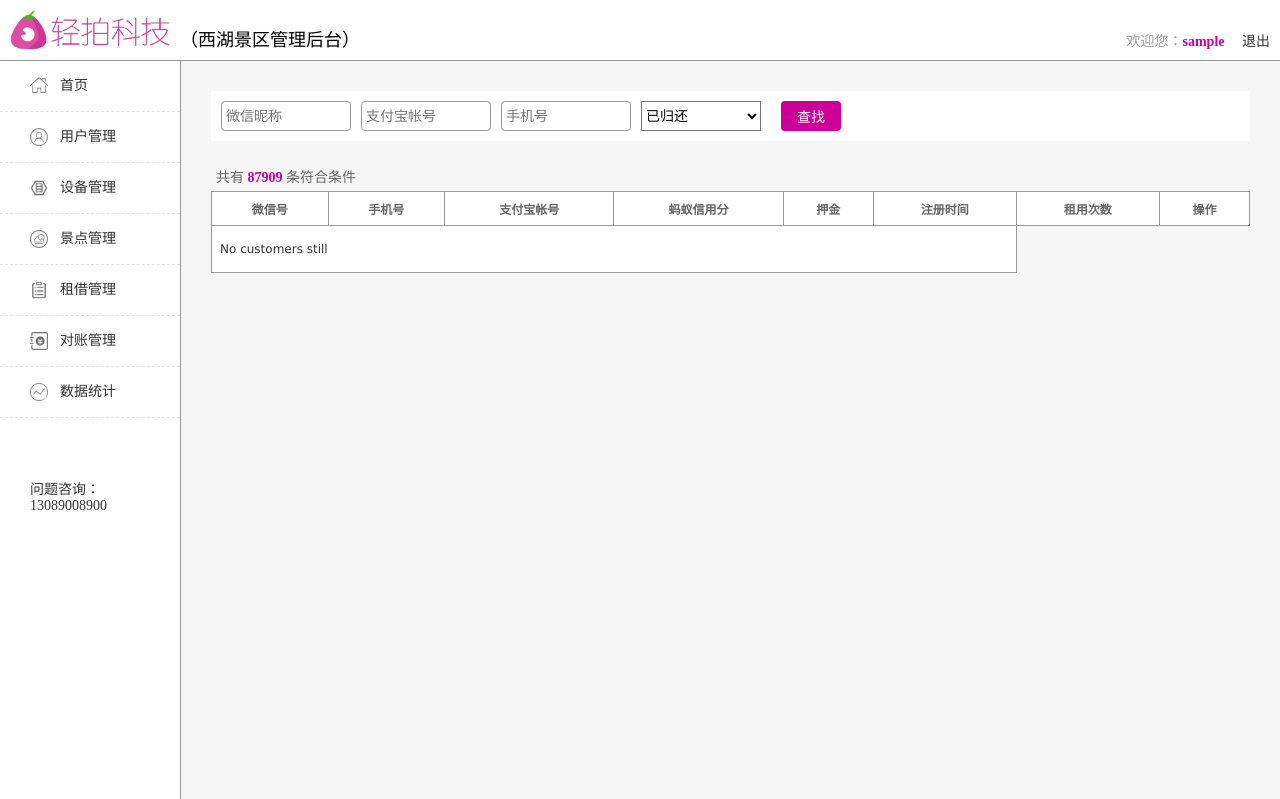
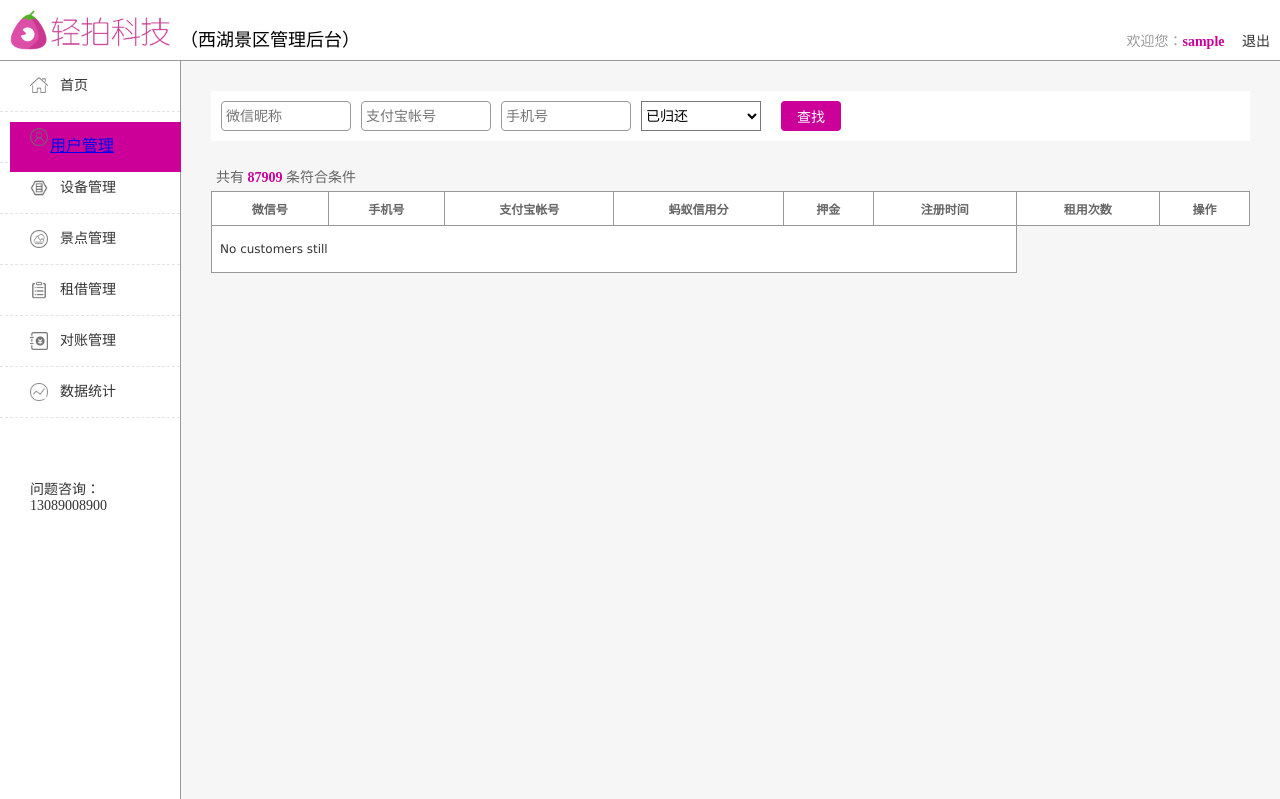
Before and after one commit to will-lzx/management, a Django app: page /customer/ in a window 1280 px wide. Shown: the top 799 px of the page. Run offline with Django 3.2, Linux system fonts and the light colour scheme; the visitor is signed in with stand-in values (Sample User, id 1); data that the repository does not hold is empty.

Commit message:
fix the select menu css

```diff
--- a/analysis/views.py
+++ b/analysis/views.py
@@ -5,5 +5,8 @@ from django.shortcuts import render
 
 def analysis(request):
     template_name = 'analysis/analysis_index.html'
-    response = render(request, template_name)
+    context = {
+        'menu_selected': 'data_analysis'
+    }
+    response = render(request, template_name, context)
     return response
--- a/customer/views.py
+++ b/customer/views.py
@@ -11,7 +11,10 @@ def customer(request):
 
     customers = Customer.objects.all()
 
-    context = {'customers': customers}
+    context = {
+        'menu_selected': 'user_management',
+        'customers': customers
+    }
 
     response = render(request, template_name, context)
     return response
@@ -91,7 +94,10 @@ def lendmanagement(request):
     lendhistories = LendHistory.objects.all().order_by('-start_time')
     template_name = 'customer/lendmanagement.html'
 
-    context = {'lendhistories': lendhistories}
+    context = {
+        'menu_selected': 'lend_management',
+        'lendhistories': lendhistories
+    }
 
     response = render(request, template_name, context)
     return response
--- a/templates/base.html
+++ b/templates/base.html
@@ -37,7 +37,7 @@
                  <div class="dh_icon">
                      <img class="icon_img" src="{% static '/images/menu/sy.png' %}" alt="首页" />
                  </div>
-                 <div class="dh_li_til"><a href='#' onclick="select_menu(this)">首页</a></div>
+                 <div class="dh_li_til"><a href='/' name="home">首页</a></div>
             </div>
 {#            <div class="dh_li crunt_li">#}
 {#                 <div class="dh_icon">#}
@@ -47,27 +47,27 @@
 {#            </div>#}
             <div class="dh_li">
                  <div class="dh_icon"><img class="icon_img" src="{% static '/images/menu/yh.png' %}" alt="用户管理"/></div>
-                 <div class="dh_li_til"><a href='/customer/'>用户管理</a></div>
+                 <div class="dh_li_til"><a href='/customer/' name="user_management">用户管理</a></div>
             </div>
             <div class="dh_li">
                  <div class="dh_icon"><img class="icon_img" src="{% static '/images/menu/yj.png' %}" alt="设备管理"/></div>
-                 <div class="dh_li_til"><a href='/hardware/cabinet/'>设备管理</a></div>
+                 <div class="dh_li_til"><a href='/hardware/cabinet/' name="cabinet_management">设备管理</a></div>
             </div>
             <div class="dh_li">
                  <div class="dh_icon"><img class="icon_img" src="{% static '/images/menu/jd.png' %}" alt="景点管理"/></div>
-                 <div class="dh_li_til"><a href='/hardware/spot/'>景点管理</a></div>
+                 <div class="dh_li_til"><a href='/hardware/spot/' name="spot_management">景点管理</a></div>
             </div>
             <div class="dh_li">
                  <div class="dh_icon"><img class="icon_img" src="{% static '/images/menu/dd.png' %}" alt="租借管理"/></div>
-                 <div class="dh_li_til"><a href='/customer/lendmanagement/'>租借管理</a></div>
+                 <div class="dh_li_til"><a href='/customer/lendmanagement/' name="lend_management">租借管理</a></div>
             </div>
             <div class="dh_li">
                  <div class="dh_icon"><img class="icon_img" src="{% static '/images/menu/dz.png' %}" alt="对账管理"/></div>
-                 <div class="dh_li_til"><a href='/'>对账管理</a></div>
+                 <div class="dh_li_til"><a href='/' name="cash_management">对账管理</a></div>
             </div>
             <div class="dh_li">
                  <div class="dh_icon"><img class="icon_img" src="{% static '/images/menu/sj.png' %}" alt="数据统计"/></div>
-                 <div class="dh_li_til"><a href='/analysis/'>数据统计</a></div>
+                 <div class="dh_li_til"><a href='/analysis/' name="data_analysis">数据统计</a></div>
             </div>
             <div class="dh_lx">问题咨询：13089008900</div>
         </div>
@@ -86,13 +86,27 @@
         }});
 
         $(document).ready(function() {
-
+            select_menu('{{ menu_selected }}');
         });
 
-        function select_menu(link) {
-            link.parentElement.setAttribute('class','dh_li crunt_li');
-            link.parentElement.children('img').setAttribute("src", "{% static '/images/menu/sy2.png' %}");
+        function select_menu(link)
+        {
+            $('a').each(function () {
+
+                if($(this).attr('name') == link)
+                {
+                    $(this).parent().attr('class','dh_li crunt_li');
+                    $(this).parent().children().filter('img').attr("src", "{% static '/images/menu/sy2.png' %}");
+                }
+            });
+
         }
+
+
+
+
+
+
      </script>
 
 </body>
```
Also changed, not shown: hardware/views.py (+10 -2 lines), home/views.py (+12 -10 lines).
